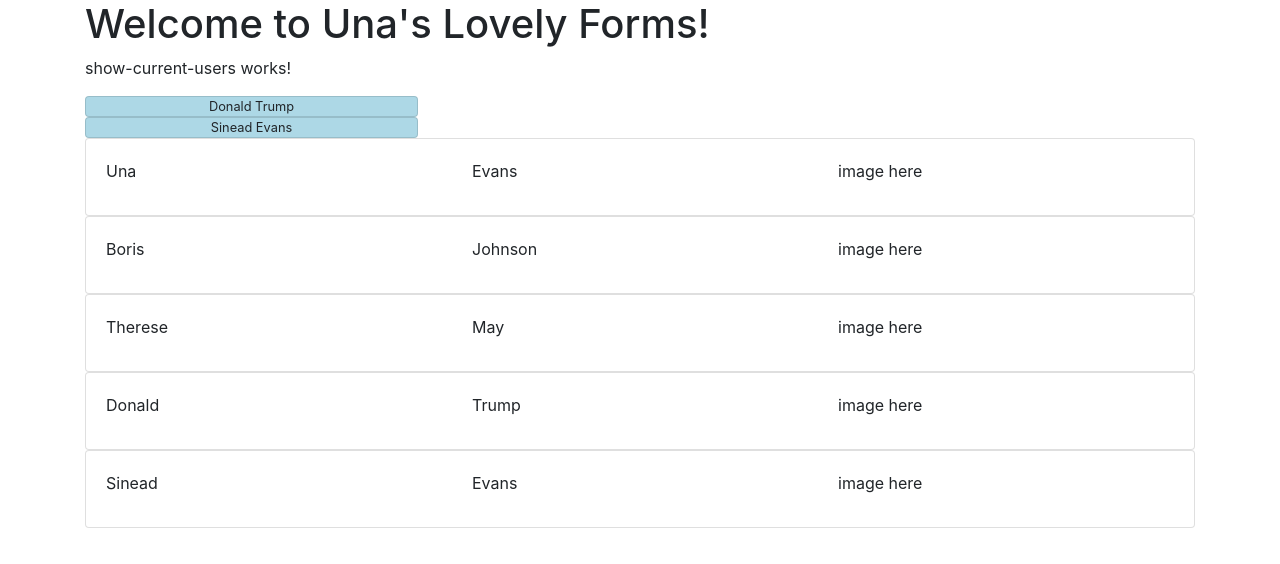
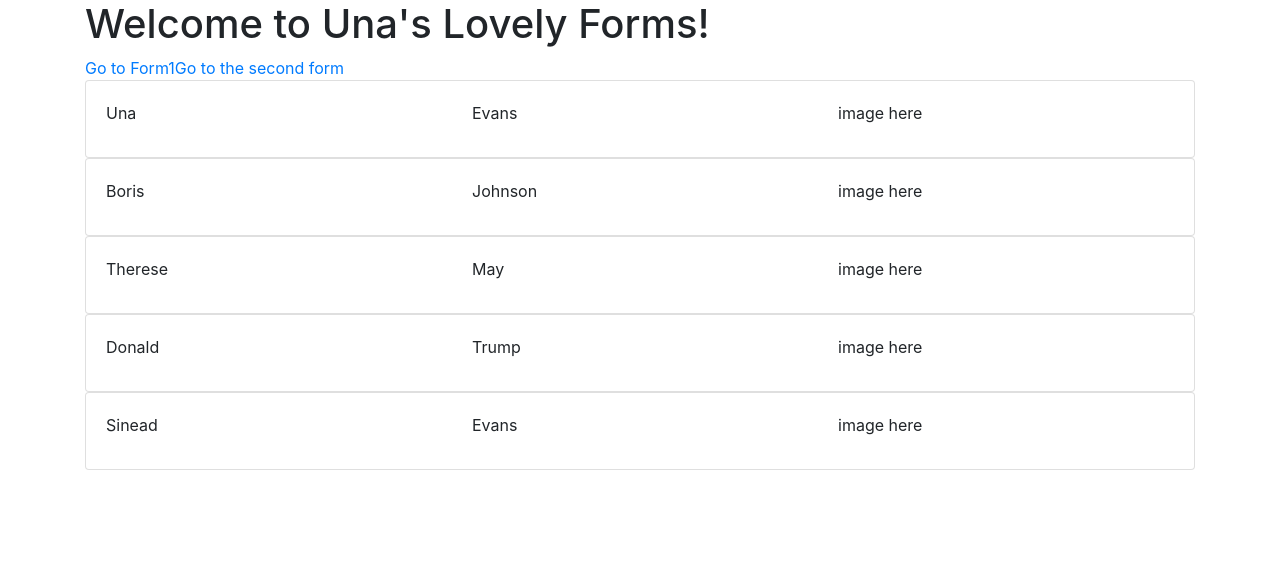
Before and after one commit to ulestrange/web3-forms, an Angular app: page /ListPeople in a window 1280 px wide. Shown: the top 564 px of the page. Built offline with nearby package versions, Linux system fonts and the light colour scheme.

Commit message:
added routing

```diff
--- a/src/app/app.component.html
+++ b/src/app/app.component.html
@@ -14,9 +14,9 @@
     Welcome to {{ title }}!
   </h1>
 
-  <app-show-current-users></app-show-current-users>
- </header>
+<nav>
+  <a routerLink="/form1">Go to Form1</a>
+  <a routerLink="/ListPeople">Go to the second form</a>
+</nav>
 
-<app-list-people ></app-list-people>
-
-</div>
+<router-outlet></router-outlet>
```
Also changed, not shown: src/app/app-routing.module.ts (+11 -3 lines).
